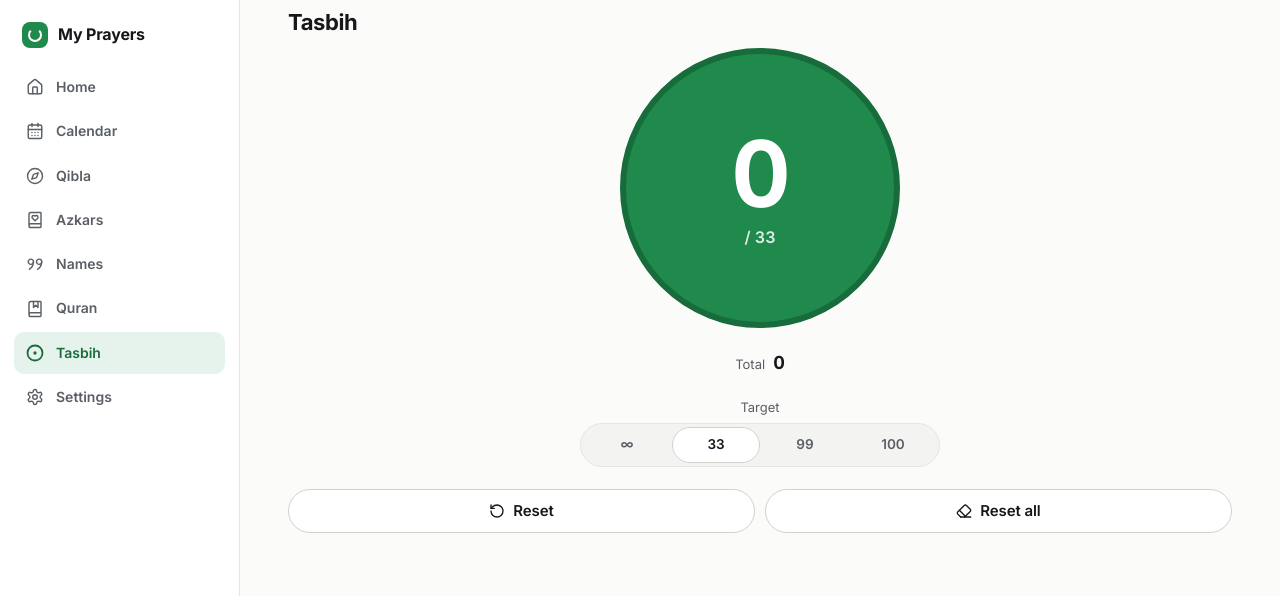
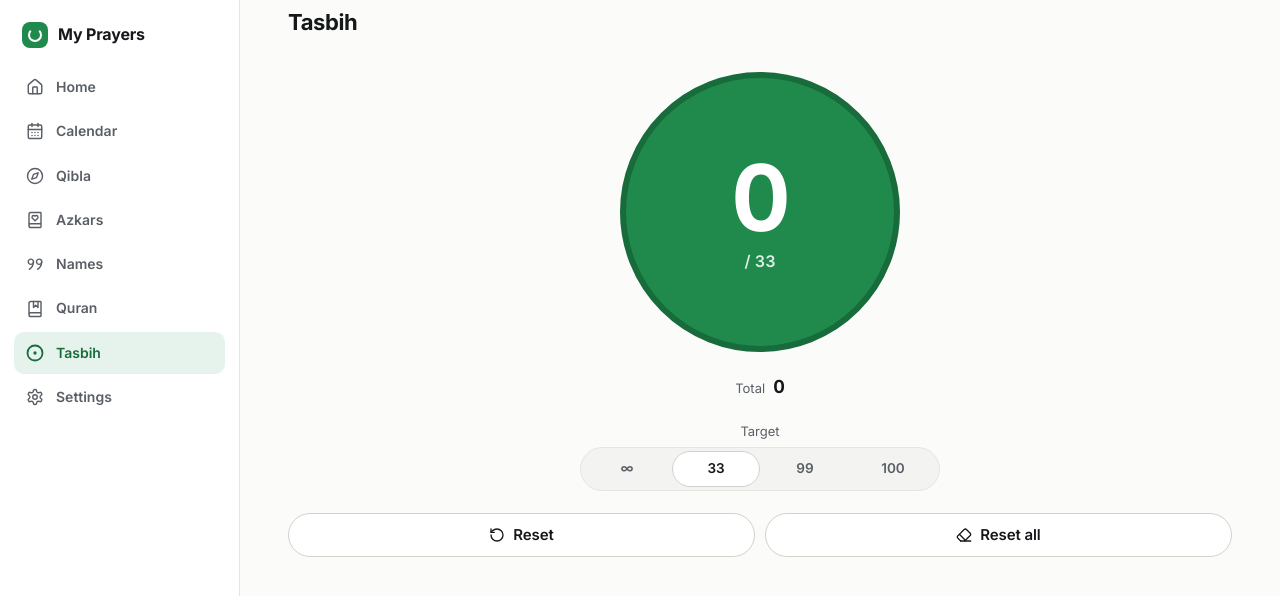
Before and after one commit to OneAboveAll1964/my-prayers-web, a React (Vite) app: page /tasbih in a window 1280 px wide. Shown: the top 596 px of the page. Built offline with nearby package versions, Linux system fonts and the light colour scheme.

Commit message:
bunch o other changes

```diff
--- a/src/i18n/ckb.json
+++ b/src/i18n/ckb.json
@@ -58,9 +58,9 @@
     "title": "قیبلە",
     "bearing": "ئاراستە",
     "distance": "دوری بۆ کەعبە",
-    "calibrate": "مۆبایلەکەت بەلای ڕاست و چەپدا بجوڵێنە بۆ ڕێکخستنی قطب نما",
-    "noCompass": "قطب نما بەردەست نییە — ئاراستەکە بە جێگیری دەردەکەوێ",
-    "enable": "چالاککردنی قطب نما"
+    "calibrate": "مۆبایلەکەت بەلای ڕاست و چەپدا بجوڵێنە بۆ ڕێکخستنی قیبلەنما",
+    "noCompass": "قیبلەنما بەردەست نییە — ئاراستەکە بە جێگیری دەردەکەوێ",
+    "enable": "چالاککردنی قیبلەنما"
   },
   "azkars": {
     "title": "ئەزکار",
--- a/src/pages/Tasbih.css
+++ b/src/pages/Tasbih.css
@@ -2,6 +2,10 @@
   align-items: center;
   text-align: center;
   gap: 22px;
+  justify-content: center;
+}
+@media (min-width: 900px) {
+  .mp-tasbih { justify-content: flex-start; padding-top: 24px; }
 }
 .mp-tasbih-meta {
   display: flex;
```
